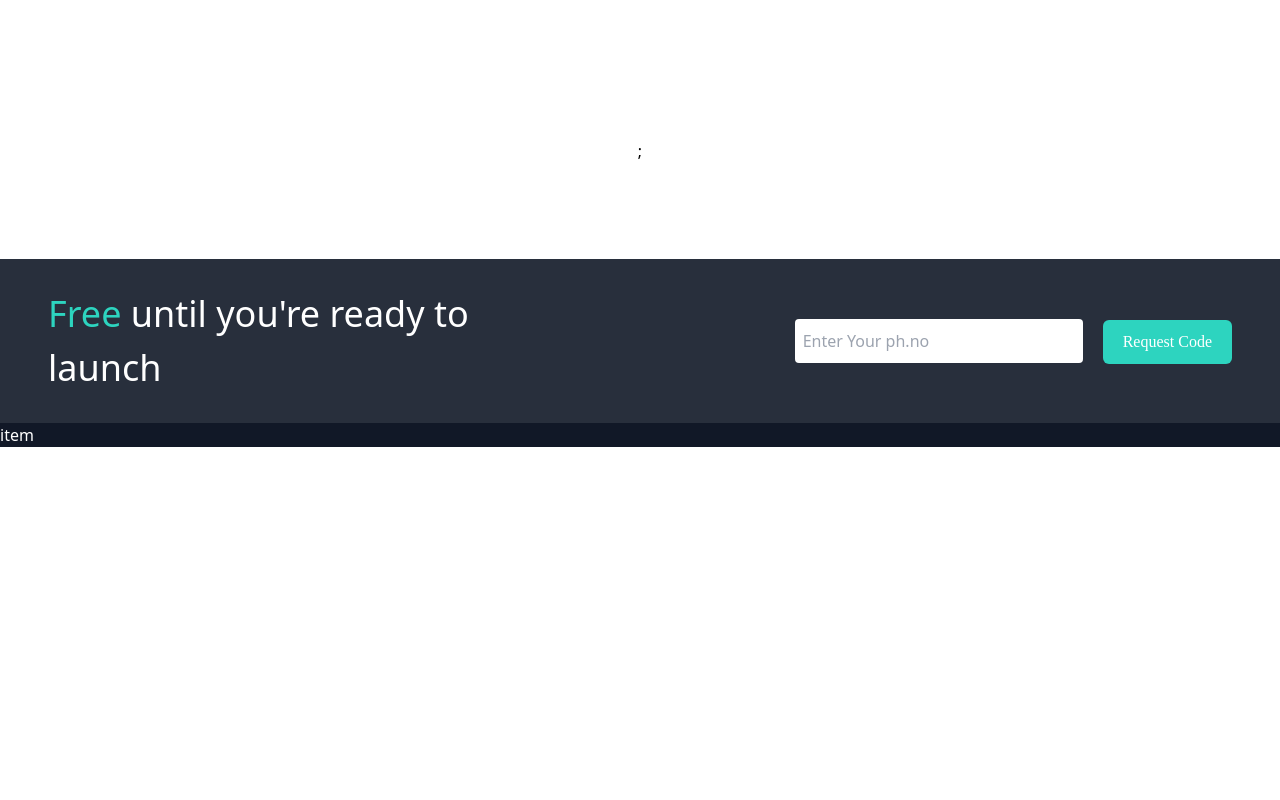
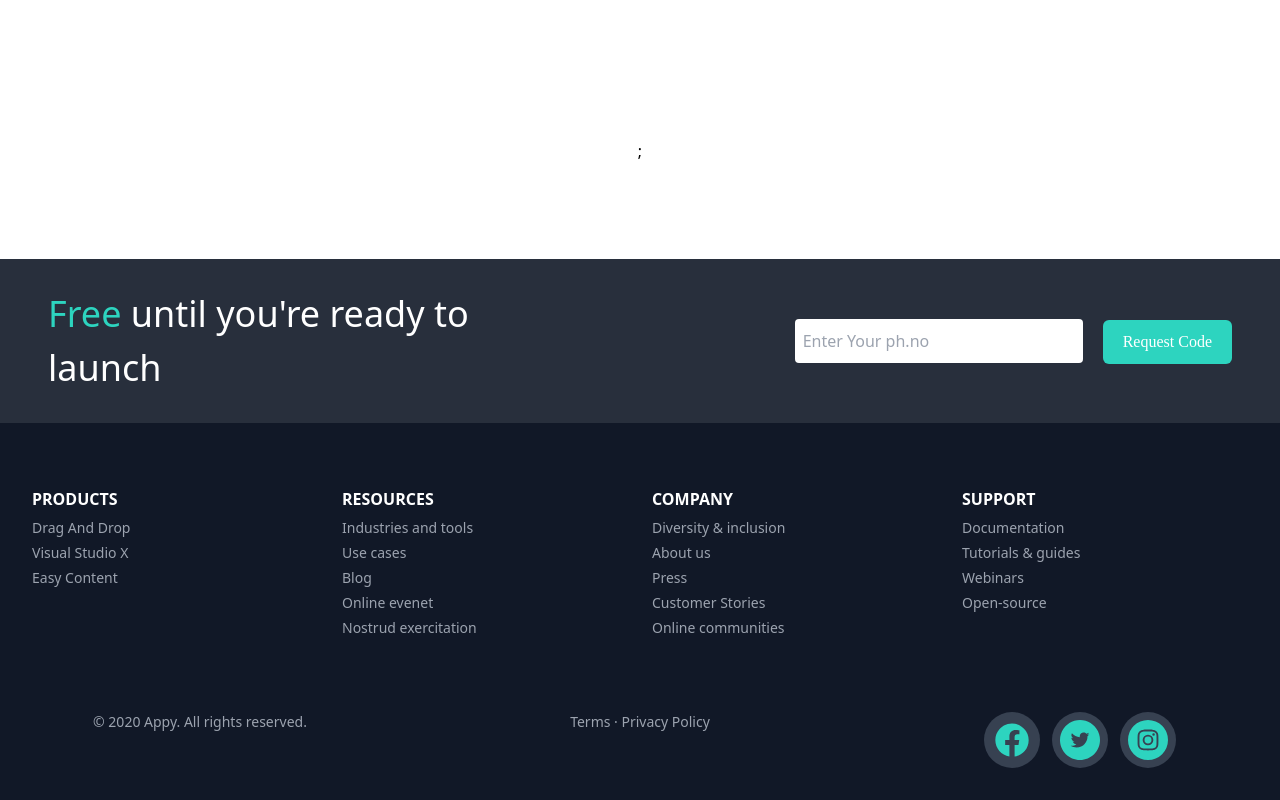
Before and after one commit to TecGato/Club-Agronomia-Central, a Next.js app in the folder frontend/: page / in a window 1280 px wide. Shown: the part 541-1341 px from the top of the page. Before the commit the page ends 988 px from the top, so only its background shows below. Built offline with nearby package versions, Linux system fonts and the light colour scheme.

Commit message:
add componet SocialIcons, icos and styles settings

```diff
--- a/frontend/src/components/Footer/index.js
+++ b/frontend/src/components/Footer/index.js
@@ -1,5 +1,5 @@
 import ItemsContainer from "../ItemsContainer";
-
+import SocialIcons from "../SocialIcons";
 
 export default function Footer() {
     return (
@@ -16,6 +16,11 @@
                 </div>
             </div>
             <ItemsContainer />
+            <div className="grid grid-cols-1 sm:grid-cols-2 lg:grid-cols-3 gap-10 text-center pt-2 text-gray-400 text-sm pb-8">
+                <span>© 2020 Appy. All rights reserved.</span>
+                <span>Terms · Privacy Policy</span>
+                <SocialIcons />
+            </div>
         </footer>
     )
 }
--- a/frontend/src/components/Item/index.js
+++ b/frontend/src/components/Item/index.js
@@ -1,5 +1,16 @@
-export default function Item() {
+export default function Item({ Links, title }) {
     return (
-        <div>item</div>
-    )
-}
+        <ul>
+            <h1 className="mb-1 font-semibold">{title}</h1>
+            {
+                Links.map((link) => (
+                    <li key={link.name}>
+                        <a className="text-gray-400 hover:text-teal-400 duration-300 text-sm cursor-pointer leading-6" href={link.link}>
+                            {link.name}
+                        </a>
+                    </li>
+                ))
+            }
+        </ul>
+    );
+};
--- a/frontend/src/components/ItemsContainer/index.js
+++ b/frontend/src/components/ItemsContainer/index.js
@@ -1,9 +1,13 @@
 import Item from "../Item";
+import { PRODUCTS, RESOURCES, COMPANY, SUPPORT } from "./menus"
 
 export default function ItemsContainer() {
     return (
-        <div>
-            <Item />
+        <div className="grid grid-cols-1 sm:grid-cols-3 lg:grid-cols-4 gap-6 sm:px-8 px-5 py-16  ">
+            <Item Links={PRODUCTS} title="PRODUCTS"/>
+            <Item Links={RESOURCES} title="RESOURCES"/>
+            <Item Links={COMPANY} title="COMPANY"/>
+            <Item Links={SUPPORT} title="SUPPORT"/>
         </div>
     )
 }
--- /dev/null
+++ b/frontend/src/components/ItemsContainer/menus.js
@@ -0,0 +1,25 @@
+export const PRODUCTS = [
+  { name: "Drag And Drop", link: "#" },
+  { name: "Visual Studio X", link: "#" },
+  { name: "Easy Content", link: "#" },
+];
+export const RESOURCES = [
+  { name: "Industries and tools", link: "#" },
+  { name: "Use cases", link: "#" },
+  { name: "Blog", link: "#" },
+  { name: "Online evenet", link: "#" },
+  { name: "Nostrud exercitation", link: "#" },
+];
+export const COMPANY = [
+  { name: "Diversity & inclusion", link: "#" },
+  { name: "About us", link: "#" },
+  { name: "Press", link: "#" },
+  { name: "Customer Stories", link: "#" },
+  { name: "Online communities", link: "#" },
+];
+export const SUPPORT = [
+  { name: "Documentation", link: "#" },
+  { name: "Tutorials & guides", link: "#" },
+  { name: "Webinars", link: "#" },
+  { name: "Open-source", link: "#" },
+];
--- /dev/null
+++ b/frontend/src/components/SocialIcons/index.js
@@ -0,0 +1,13 @@
+import {Icons} from "./icons"
+
+export default function SocialIcons() {
+    return (
+        <div className="text-teal-500">
+            {
+                Icons.map((icon) => (
+                    <span key={icon.name} className="p-2  cursor-pointer inline-flex items-center rounded-full bg-gray-700 mx-1.5 text-xl hover:text-gray-100 hover:bg-gray-100 duration">{icon.svg}</span>
+                ))
+            }
+        </div>
+    );
+};
```
Also changed, not shown: frontend/src/components/SocialIcons/icons.js (added).
